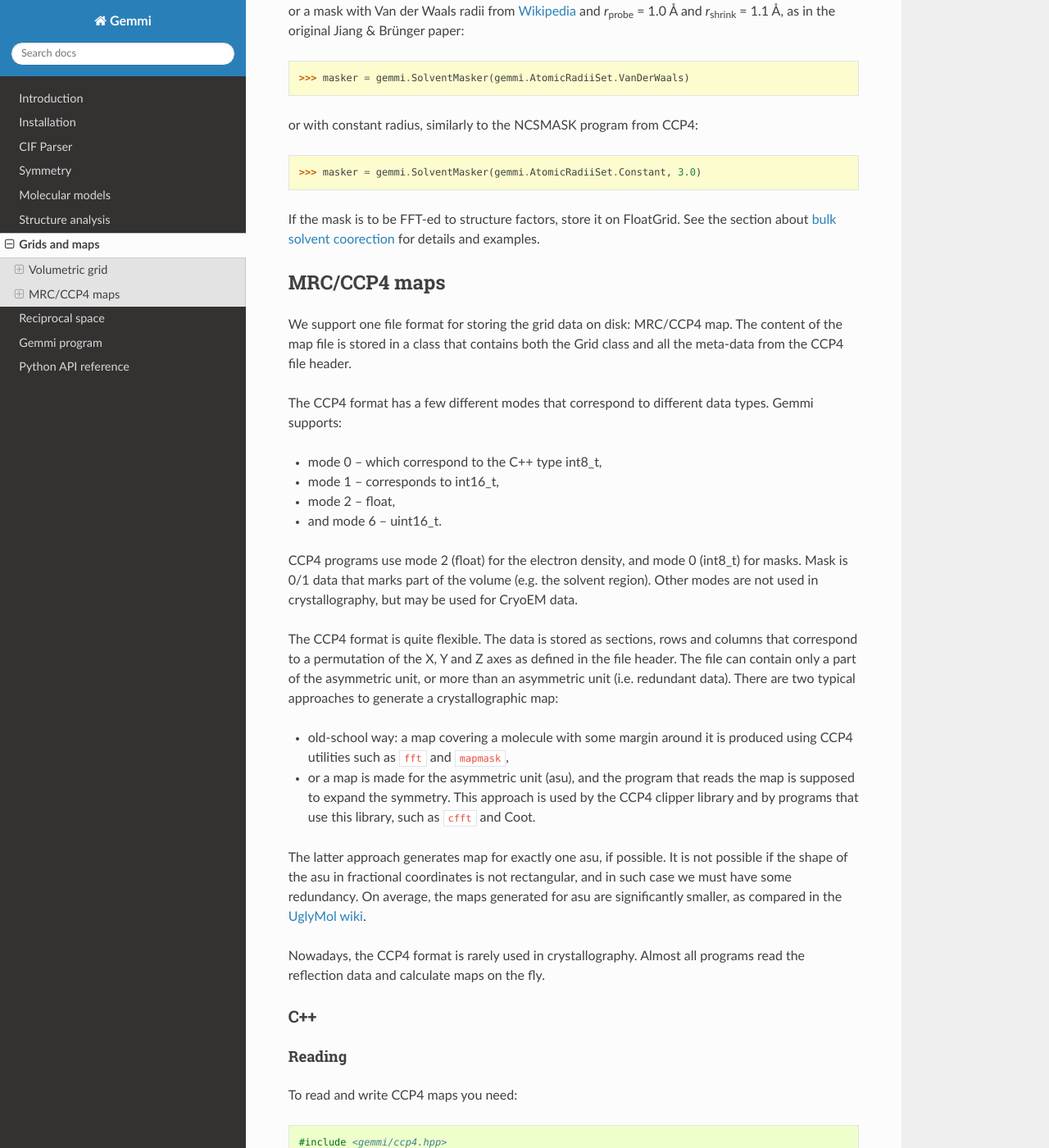
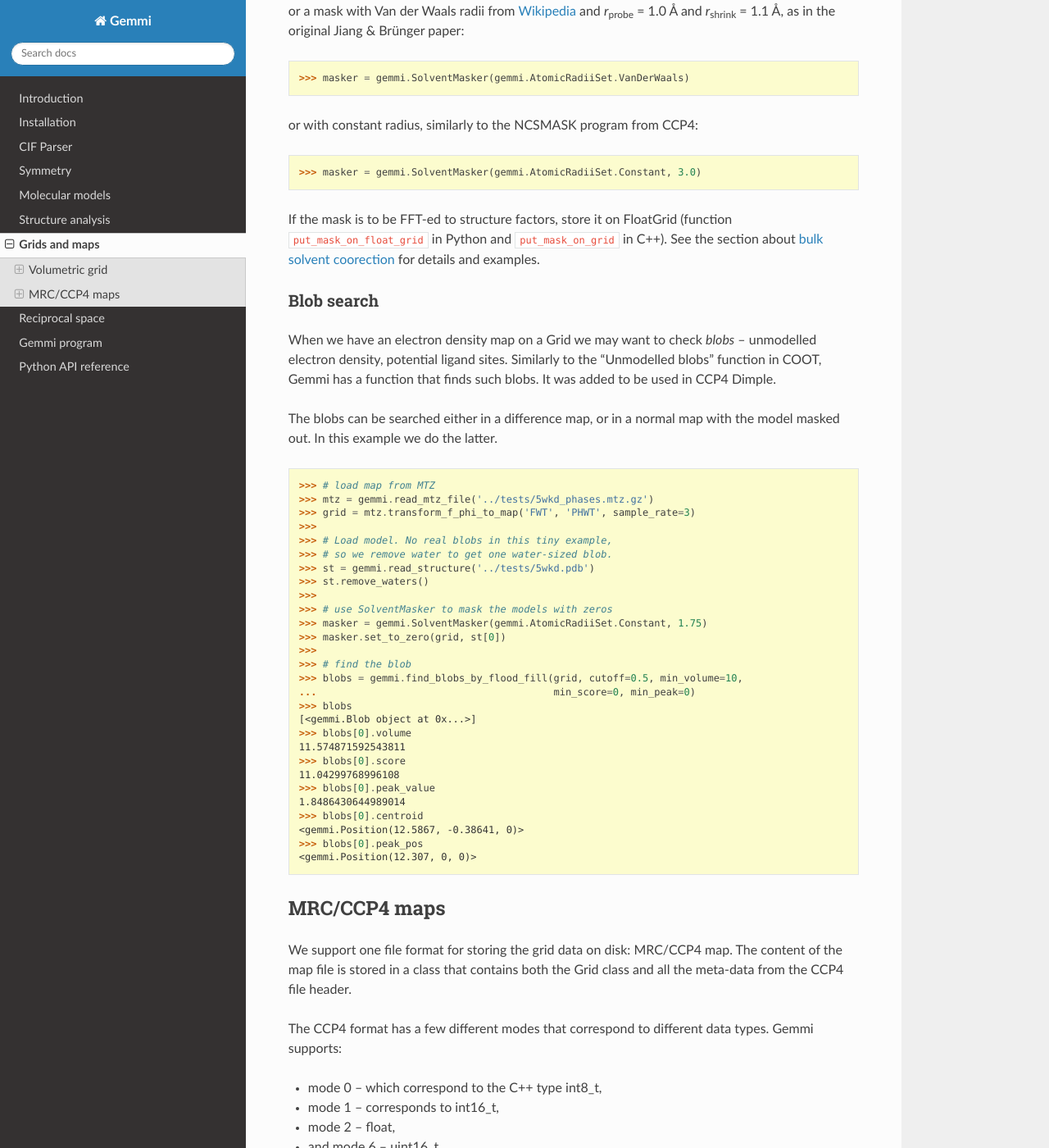
Before and after one commit to project-gemmi/gemmi, a Sphinx documentation site: the page built from docs/grid.rst, in a window 1280 px wide and 1400 px high, scrolled down 7370 px. Shown: the whole window at 82% size. Built offline with Sphinx 7.4.7 and the Read the Docs theme 2.0.0, drawn with Linux system fonts in a browser that asks for light colours.

Commit message:
docs for blob search

```diff
--- a/docs/grid.rst
+++ b/docs/grid.rst
@@ -420,9 +420,54 @@ or with constant radius, similarly to the NCSMASK program from CCP4:
 
   >>> masker = gemmi.SolventMasker(gemmi.AtomicRadiiSet.Constant, 3.0)
 
-If the mask is to be FFT-ed to structure factors, store it on FloatGrid.
+If the mask is to be FFT-ed to structure factors, store it on FloatGrid
+(function ``put_mask_on_float_grid`` in Python
+and ``put_mask_on_grid`` in C++).
 See the section about :ref:`bulk solvent coorection <scaling>`
 for details and examples.
+
+
+Blob search
+-----------
+
+When we have an electron density map on a Grid we may want to check *blobs* --
+unmodelled electron density, potential ligand sites.
+Similarly to the "Unmodelled blobs" function in COOT, Gemmi has a function
+that finds such blobs. It was added to be used in CCP4 Dimple.
+
+The blobs can be searched either in a difference map, or in a normal map
+with the model masked out. In this example we do the latter.
+
+.. doctest::
+
+  >>> # load map from MTZ
+  >>> mtz = gemmi.read_mtz_file('../tests/5wkd_phases.mtz.gz')
+  >>> grid = mtz.transform_f_phi_to_map('FWT', 'PHWT', sample_rate=3)
+  >>>
+  >>> # Load model. No real blobs in this tiny example,
+  >>> # so we remove water to get one water-sized blob.
+  >>> st = gemmi.read_structure('../tests/5wkd.pdb')
+  >>> st.remove_waters()
+  >>>
+  >>> # use SolventMasker to mask the models with zeros
+  >>> masker = gemmi.SolventMasker(gemmi.AtomicRadiiSet.Constant, 1.75)
+  >>> masker.set_to_zero(grid, st[0])
+  >>>
+  >>> # find the blob
+  >>> blobs = gemmi.find_blobs_by_flood_fill(grid, cutoff=0.5, min_volume=10,
+  ...                                        min_score=0, min_peak=0)
+  >>> blobs  #doctest: +ELLIPSIS
+  [<gemmi.Blob object at 0x...>]
+  >>> blobs[0].volume
+  11.574871592543811
+  >>> blobs[0].score
+  11.04299768996108
+  >>> blobs[0].peak_value
+  1.8486430644989014
+  >>> blobs[0].centroid
+  <gemmi.Position(12.5867, -0.38641, 0)>
+  >>> blobs[0].peak_pos
+  <gemmi.Position(12.307, 0, 0)>
 
 
 MRC/CCP4 maps
```
